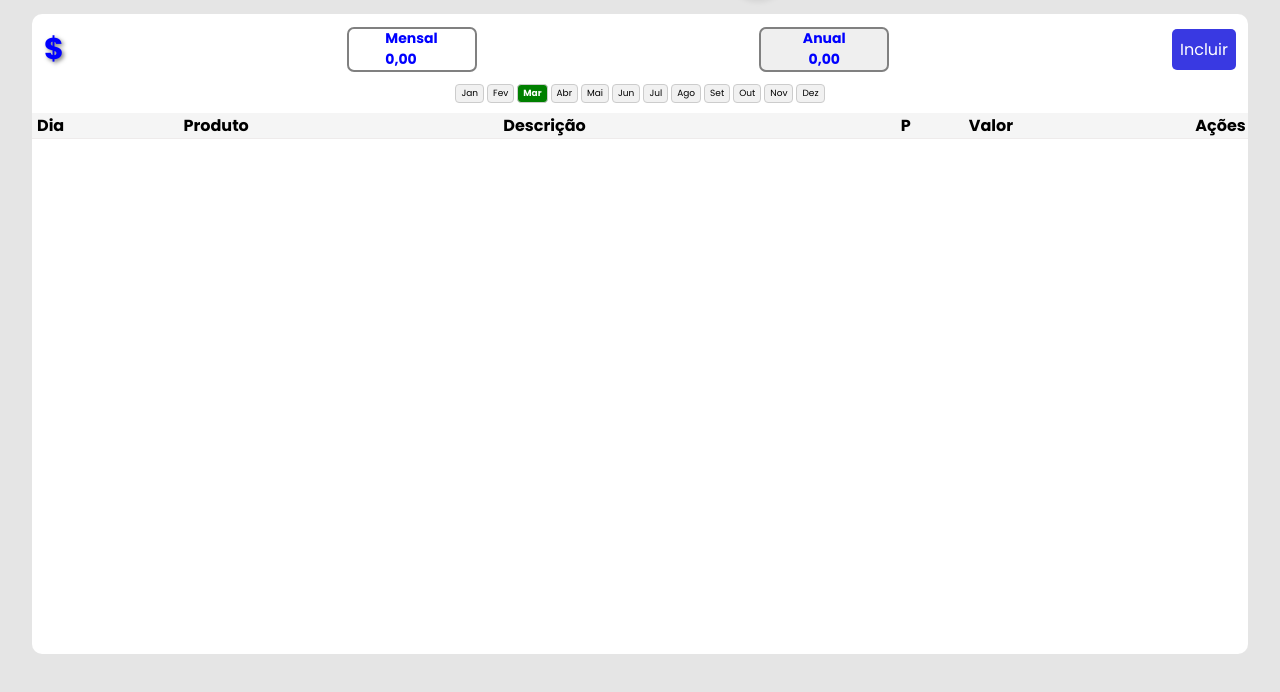
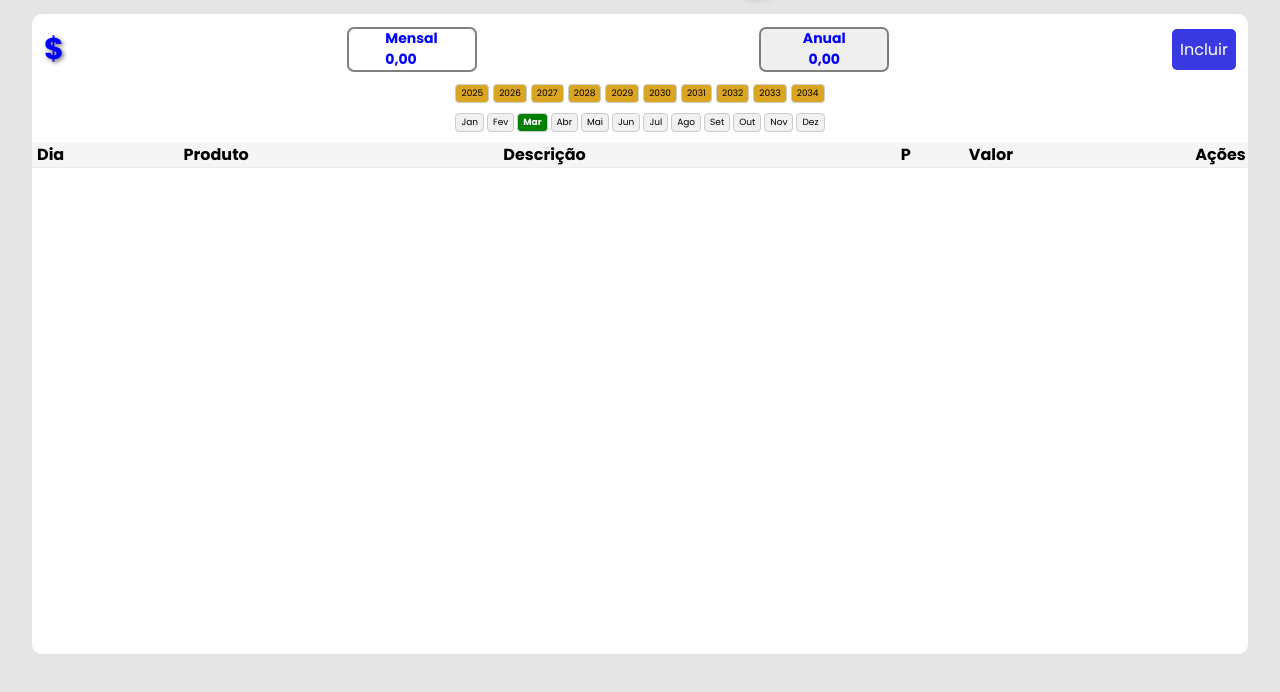
Before and after one commit to souzamarcell/custo-311, a website: page index.html in a window 1280 px wide. Shown: the part 66-758 px from the top of the page. Drawn offline with nearby package versions, Linux system fonts and the light colour scheme.

Commit message:
feat: mes botao anos party 1.1.8

```diff
--- a/index.html
+++ b/index.html
@@ -34,8 +34,8 @@
       <button onclick="openModal()" id="new"> Incluir </i> </button>
     </div>
 
-    <!-- <div class="divTable1">
-      <div class="meses1">
+    <div class="divTableAno">
+      <div class="anos">
         <button data-mes="01">2025</button>
         <button data-mes="02">2026</button>
         <button data-mes="03">2027</button>
@@ -47,7 +47,7 @@
         <button data-mes="09">2033</button>
         <button data-mes="10">2034</button>
       </div>
-    </div> -->
+    </div>
 
     <div class="divTable">
       <div class="meses">
--- a/style.css
+++ b/style.css
@@ -113,21 +113,82 @@ button {
 }
 
 .divTable {
-  /* padding: 10px  */
   width: auto;
   height: inherit;
   overflow: auto;
 }
-
 .divTable::-webkit-scrollbar {
   width: 12px;
   background-color: whitesmoke;
 }
-
 .divTable::-webkit-scrollbar-thumb {
   border-radius: 10px;
   background-color: darkgray;
 }
+
+.divTableAno::-webkit-scrollbar {
+  width: 12px;
+  background-color: whitesmoke;
+}
+.divTableAno::-webkit-scrollbar-thumb {
+  border-radius: 10px;
+  background-color: darkgray;
+}
+
+.meses {
+  display: flex;
+  justify-content: center; /* Centraliza os botões */
+  flex-wrap: wrap; /* Evita quebra desnecessária */
+  gap: 3px; /* Espaço de 1px entre os botões */
+  padding-bottom: 10px;
+}
+.meses button {
+  padding: 2px 5px;
+  border: 0.5px solid #ccc;
+  background-color: #f1f1f1;
+  cursor: pointer;
+  border-radius: 4px;
+  font-size: 9px;
+}
+.meses button:hover {
+  background-color: #ddd;
+}
+.meses button.active {
+  background-color: green;
+  color: white;
+  font-weight: bold;
+}
+/* .meses button.ativo {
+  background-color: green;
+  color: white;
+  font-weight: bold;
+} */
+
+.anos {
+  display: flex;
+  justify-content: center; /* Centraliza os botões */
+  flex-wrap: wrap; /* Evita quebra desnecessária */
+  gap: 4px; /* Espaço de 1px entre os botões */
+  padding-bottom: 10px;
+}
+.anos button {
+  padding: 2px 5px;
+  border: 0.5px solid #ccc;
+  background-color: rgb(218, 165, 32);
+
+  cursor: pointer;
+  border-radius: 4px;
+  font-size: 9px;
+}
+.anos button:hover {
+  background-color: #ddd;
+}
+.anos button.active {
+  background-color: green;
+  color: white;
+  font-weight: bold;
+}
+
 
 table {
   margin: 0 auto; /* Centraliza a tabela */
@@ -418,39 +479,6 @@ td button i:first-child {
   margin-right: 10px;
 }
 
-.meses {
-  display: flex;
-  justify-content: center; /* Centraliza os botões */
-  flex-wrap: wrap; /* Evita quebra desnecessária */
-  gap: 3px; /* Espaço de 1px entre os botões */
-  padding-bottom: 10px;
-}
-
-.meses button {
-  padding: 2px 5px;
-  border: 0.5px solid #ccc;
-  background-color: #f1f1f1;
-  cursor: pointer;
-  border-radius: 4px;
-  font-size: 9px;
-}
-
-.meses button:hover {
-  background-color: #ddd;
-}
-
-.meses button.active {
-  background-color: green;
-  color: white;
-  font-weight: bold;
-}
-
-.meses button.ativo {
-  background-color: green;
-  color: white;
-  font-weight: bold;
-}
-
 .saldo-modal {
   display: none; /* Oculta por padrão */
   position: fixed;
```
